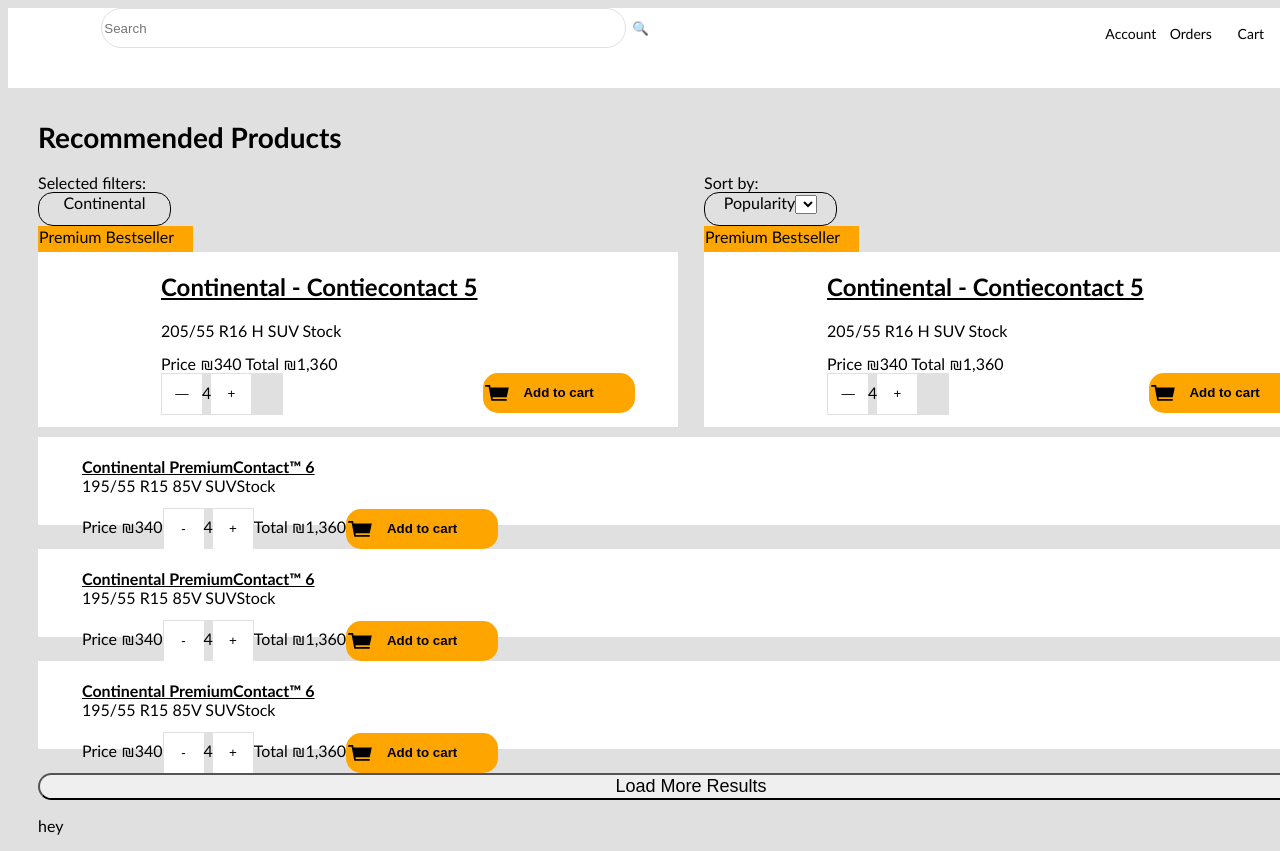
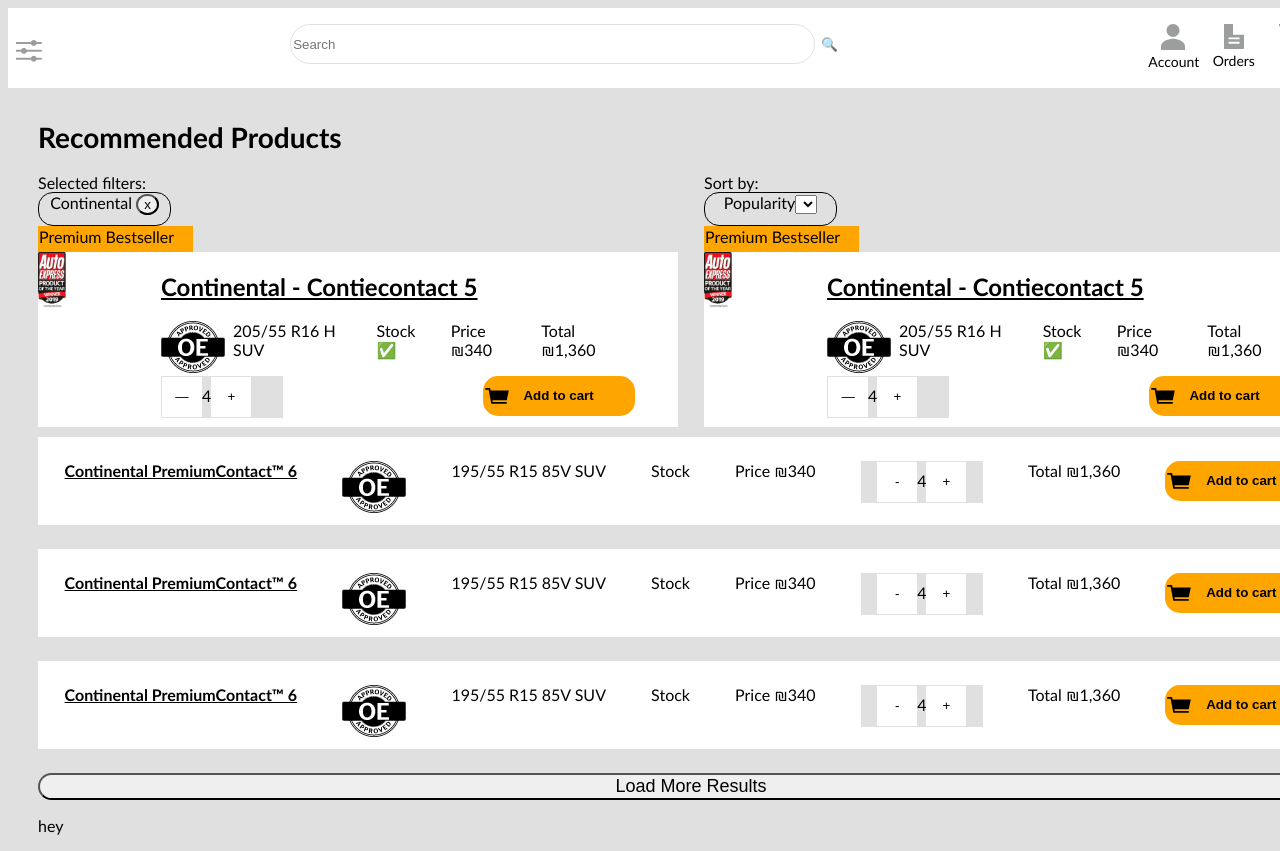
Before and after one commit to ddunn40495/dmg, a React (Create React App) app in the folder front-end/: page / in a window 1280 px wide. Shown: the top 851 px of the page. Built offline with nearby package versions, Linux system fonts and the light colour scheme.

Commit message:
added imgs and fixed desktop css

```diff
--- a/front-end/src/App.css
+++ b/front-end/src/App.css
@@ -39,17 +39,20 @@
 }
 
 .nav-left {
+  margin: 2em 0;
   width: 9%;
   height: 80px;
   text-align: center;
 }
 
 .nav-middle {
+  padding: 1em 3em 1em 15em;
   width: 70%;
   height: 80px;
 }
 
 .nav-right {
+  margin: 1em 0;
   width: 20%;
   height: 80px;
 }
@@ -59,13 +62,21 @@
   flex-direction: row;
 }
 
-.account,
-.orders,
-.shopping-cart {
+.nav-right-items {
   width: 60px;
   height: 80px;
   font-size: 14px;
   text-align: center;
+}
+
+.nav-right-items img {
+  width: 24.06;
+  height: 25.92;
+}
+
+.shopping-cart img {
+  width: 29.07px;
+  height: 20.29px;
 }
 
 .container {
@@ -104,6 +115,10 @@
   width: 49%;
 }
 
+.close-btn {
+  border-radius: 50%;
+}
+
 .chip {
   width: 131px;
   height: 32px;
@@ -118,18 +133,21 @@
   flex-direction: row;
   width: 100%;
   height: 187px;
+  box-sizing: border-box;
   justify-content: space-between;
 }
 
 .premium-bestseller,
 .economy-bestseller {
   width: 49%;
+  box-sizing: border-box;
 }
 
 .premium-info {
   display: flex;
   flex-direction: row;
   height: 175px;
+  box-sizing: border-box;
 }
 .premium-img {
   width: 23%;
@@ -222,6 +240,21 @@
   right: 0; */
 }
 
+.pb-stock-info {
+  display: flex;
+  flex-direction: row;
+  box-sizing: border-box;
+}
+
+.product-details {
+  display: flex;
+  box-sizing: border-box;
+}
+
+.pd-item {
+  padding: 0 .5em;
+}
+
 .pb-stock-info img,
 .products img {
   width: 64px;
@@ -233,26 +266,20 @@
   height: 14px;
 }
 
-.product-info {
-  list-style-type: none;
-}
-
-.product-info ul {
+.product-info-container {
   display: flex;
-  align-items: stretch;
-  justify-content: space-between;
-}
-/* NOT SURE THIS IS ACTUALLY DOING ANYTHING */
-
-.product-info li {
-  display: inline;
-  padding: 8px 0;
+  flex-direction: row;
+  wrap: nowrap;
+  justify-content: space-around;
+  text-align: center;
+  margin: 1.25em 0;
 }
 
 .product-name {
   text-decoration: underline;
   font-weight: bold;
 }
+
 
 /* TABLET LANDSCAPE 1024*/
 
@@ -390,6 +417,30 @@
     display: none;
   }
 
+  .nav-left {
+    margin: 0 1em;
+    width: 15%;
+  }
+
+  .nav-middle {
+    width: 20%;
+    margin: .75em 0 .5em 6em;
+  }
+
+  .nav-right {
+    width: 58%;
+  }
+
+  .nav-left img {
+    width: 25.67px;
+    width: 21.72px;
+  }
+
+  .search-btn {
+    width: 26px;
+    height: 26px;
+  }
+
   .container {
     max-width: 338px;
   }
--- a/front-end/src/components/Bestseller.jsx
+++ b/front-end/src/components/Bestseller.jsx
@@ -1,4 +1,6 @@
 import React from "react";
+import Oelogo from "../assets/oelogo.png";
+import Autoexpress from "../assets/autoexpress.png";
 
 class Bestseller extends React.Component {
   constructor(props) {
@@ -12,14 +14,18 @@
         <div className='premium-info'>
           <div className='premium-img'>
             <div className='tire-img'></div>
-            <div className='auto-img'></div>
+            <div className='auto-img'><img src={Autoexpress} alt="auto express logo"/></div>
           </div>
           <div className='premium-text'>
             <h2>Continental - Contiecontact 5</h2>
             <div className='pb-stock-info'>
-              <div className='oelogo'></div>
-              205/55 R16 H SUV Stock <div className='stock-img'></div>
-              Price ₪340 Total ₪1,360
+              <div className='oelogo'><img src={Oelogo}/></div>
+              <div className="product-details">
+                <div className="pd-item">205/55 R16 H SUV</div>
+                <div className="pd-item">Stock ✅</div>
+                <div className="pd-item">Price ₪340</div>
+                <div className="pd-item">Total ₪1,360</div>
+              </div>
             </div>
             <div className='button-container'>
               <div className='stock-buttons'>
--- a/front-end/src/components/Item.jsx
+++ b/front-end/src/components/Item.jsx
@@ -1,4 +1,5 @@
 import React from "react";
+import Oelogo from "../assets/oelogo.png";
 
 class Item extends React.Component {
   constructor(props) {
@@ -8,28 +9,25 @@
   render() {
     return (
       <div className='products'>
-        <ul className='product-info'>
-          <li className='product-name'>Continental PremiumContact™ 6</li>
-          <li>
-            {" "}
-            <div className='oelogo'></div>
-          </li>
-          <li>195/55 R15 85V SUV</li>
-          <li>
+        <div className='product-info-container'>
+          <div className='product-name product-item'>Continental PremiumContact™ 6</div>
+          <div className='oelogo'><img src={Oelogo}/></div>
+          <div className='product-type product-item'>195/55 R15 85V SUV</div>
+          <div className="product-stock product-item">
             Stock <div className='stock-img'></div>
-          </li>
-          <li>Price ₪340</li>
-          <li className='stock-buttons'>
+          </div>
+          <div className="product-price product-item">Price ₪340</div>
+          <div className='stock-buttons produc-stock-buttons product-item'>
             <button className='stock-btn'>-</button>4
             <button className='stock-btn'>+</button>
-          </li>
-          <li>Total ₪1,360</li>
-          <li>
+          </div>
+          <div className="product-total product-item">Total ₪1,360</div>
+          <div className="product-cart product-item">
             <button className='cart-btn product-cart-btn'>
               <span class='cart-btn-text'>Add to cart</span>
             </button>
-          </li>
-        </ul>
+          </div>
+        </div>
       </div>
     );
   }
--- a/front-end/src/components/Navbar.jsx
+++ b/front-end/src/components/Navbar.jsx
@@ -1,4 +1,8 @@
 import React from "react";
+import Options from "../assets/options-sharp.png";
+import Account from "../assets/account.png";
+import Orders from "../assets/order.png";
+import Cart from "../assets/shoppingcart.png";
 
 class Navbar extends React.Component {
   constructor(props) {
@@ -8,7 +12,7 @@
   render() {
     return (
       <div className='navbar'>
-        <div className='nav-left filter'></div>
+        <div className='nav-left filter'><img src={Options} alt="filter img"/></div>
         <div className='nav-middle search'>
           <form className='search-form'>
             <input
@@ -20,15 +24,18 @@
           </form>
         </div>
         <div className='nav-right'>
-          <div className='account'>
+          <div className='account nav-right-items'>
+            <img src={Account} alt="account img"/>
             <br />
             <span className='nav-text'>Account</span>
           </div>
-          <div className='orders'>
+          <div className='orders nav-right-items'>
+            <img src={Orders} alt="order img"/>
             <br />
             <span className='nav-text'>Orders</span>
           </div>
-          <div className='shopping-cart'>
+          <div className='shopping-cart nav-right-items'>
+            <img src={Cart} alt="shopping cart img"/>
             <br />
             <span className='nav-text'>Cart</span>
           </div>
--- a/front-end/src/components/Sort.jsx
+++ b/front-end/src/components/Sort.jsx
@@ -11,7 +11,7 @@
         <h1>Recommended Products</h1>
         <div className='filter-container'>
           <div className='selected-filters'>
-            Selected filters: <div className='chip'>Continental</div>
+            Selected filters: <div className='chip'>Continental <button className="close-btn">x</button></div>
           </div>
           <div className='sort'>
             Sort by:{" "}
```
